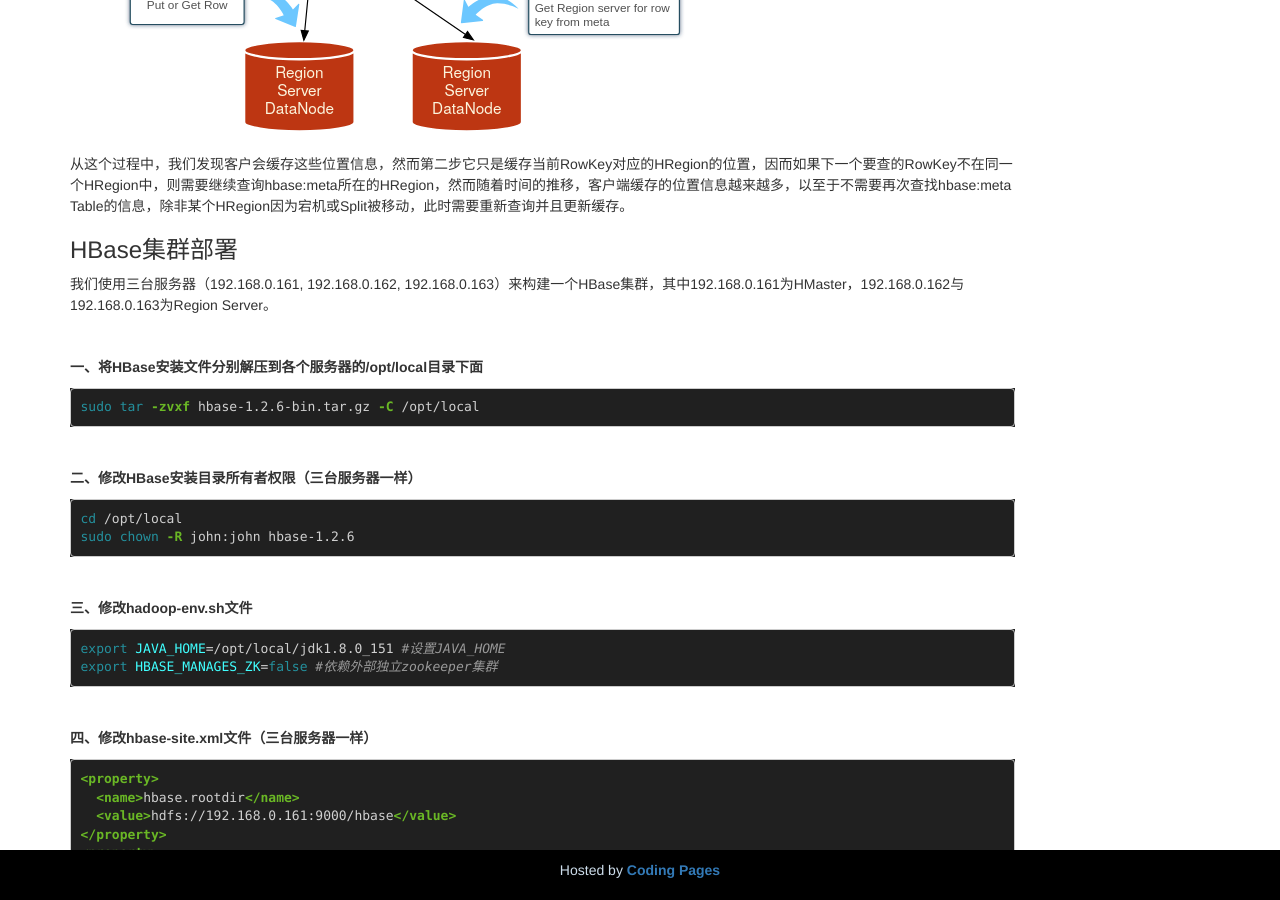
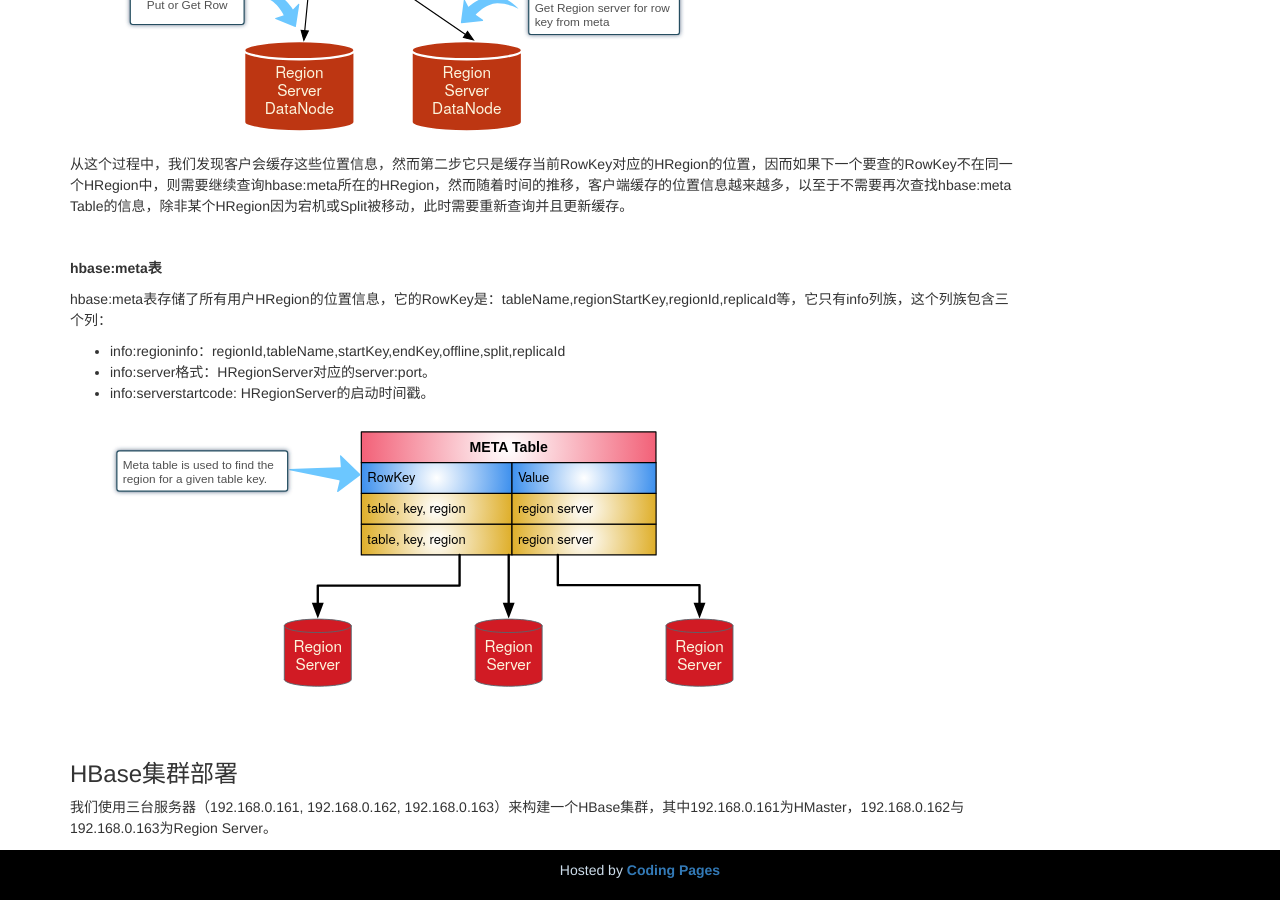
Before and after one commit to OuYangLiang/ouyangliang.github.io, a Jekyll site: the page built from _posts/2018-04-26-HBase简介.markdown, in a window 1280 px wide and 900 px high, scrolled down 4582 px. Built offline with Jekyll 4.4.1, drawn with Linux system fonts in a browser that asks for light colours.

Commit message:
More info about hbase meta table.

```diff
--- a/_posts/2018-04-26-HBase简介.markdown
+++ b/_posts/2018-04-26-HBase简介.markdown
@@ -168,6 +168,20 @@
 
 从这个过程中，我们发现客户会缓存这些位置信息，然而第二步它只是缓存当前RowKey对应的HRegion的位置，因而如果下一个要查的RowKey不在同一个HRegion中，则需要继续查询hbase:meta所在的HRegion，然而随着时间的推移，客户端缓存的位置信息越来越多，以至于不需要再次查找hbase:meta Table的信息，除非某个HRegion因为宕机或Split被移动，此时需要重新查询并且更新缓存。
 
+<br/>
+
+**hbase:meta表**
+
+hbase:meta表存储了所有用户HRegion的位置信息，它的RowKey是：tableName,regionStartKey,regionId,replicaId等，它只有info列族，这个列族包含三个列：
+
+* info:regioninfo：regionId,tableName,startKey,endKey,offline,split,replicaId
+* info:server格式：HRegionServer对应的server:port。
+* info:serverstartcode: HRegionServer的启动时间戳。
+
+![meta table]({{site.baseurl}}/pic/hadoop/15.svg)
+
+<br/>
+
 ### HBase集群部署
 
 我们使用三台服务器（192.168.0.161, 192.168.0.162, 192.168.0.163）来构建一个HBase集群，其中192.168.0.161为HMaster，192.168.0.162与192.168.0.163为Region Server。
```
Also changed, not shown: pic/hadoop/15.svg (added), 1 other file.
